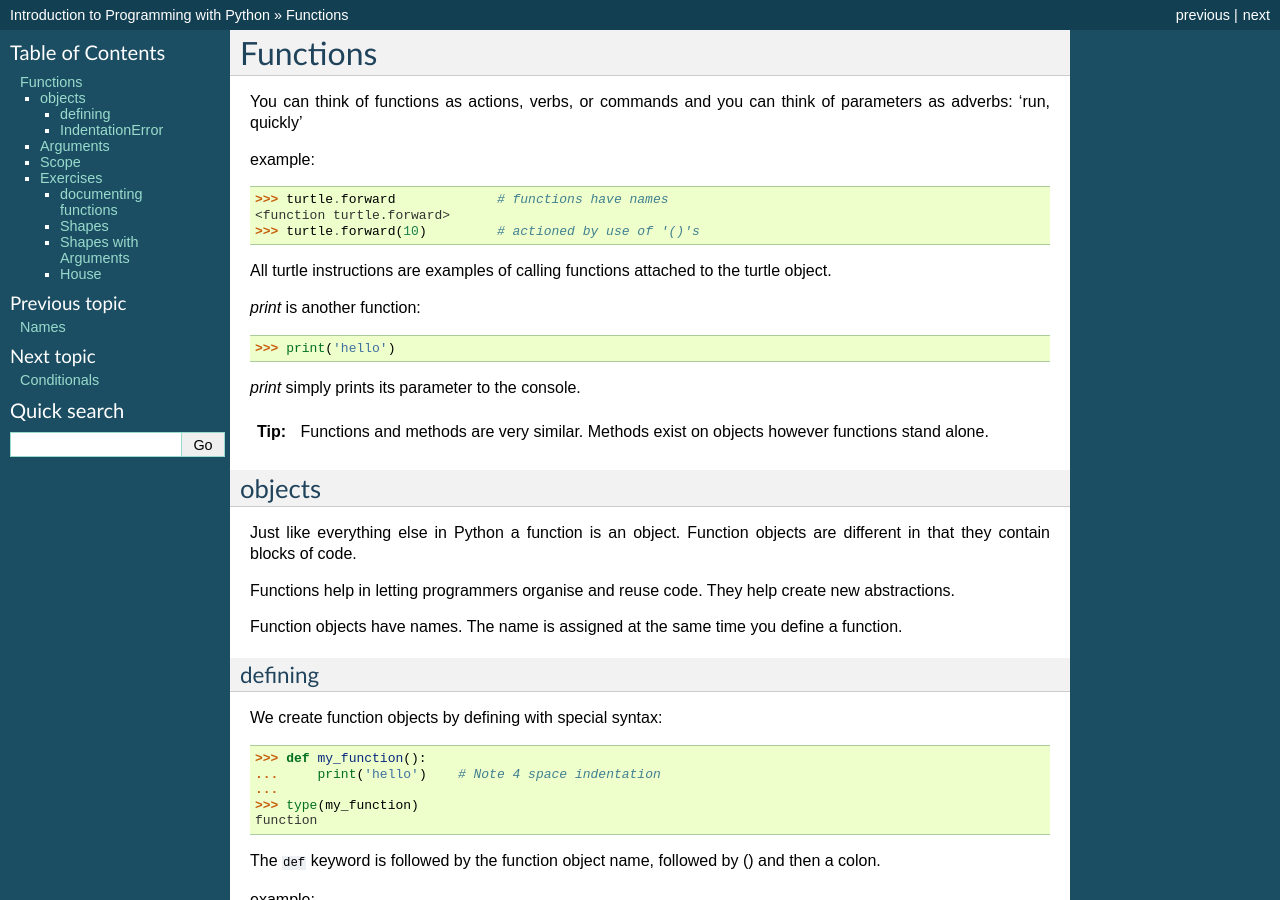
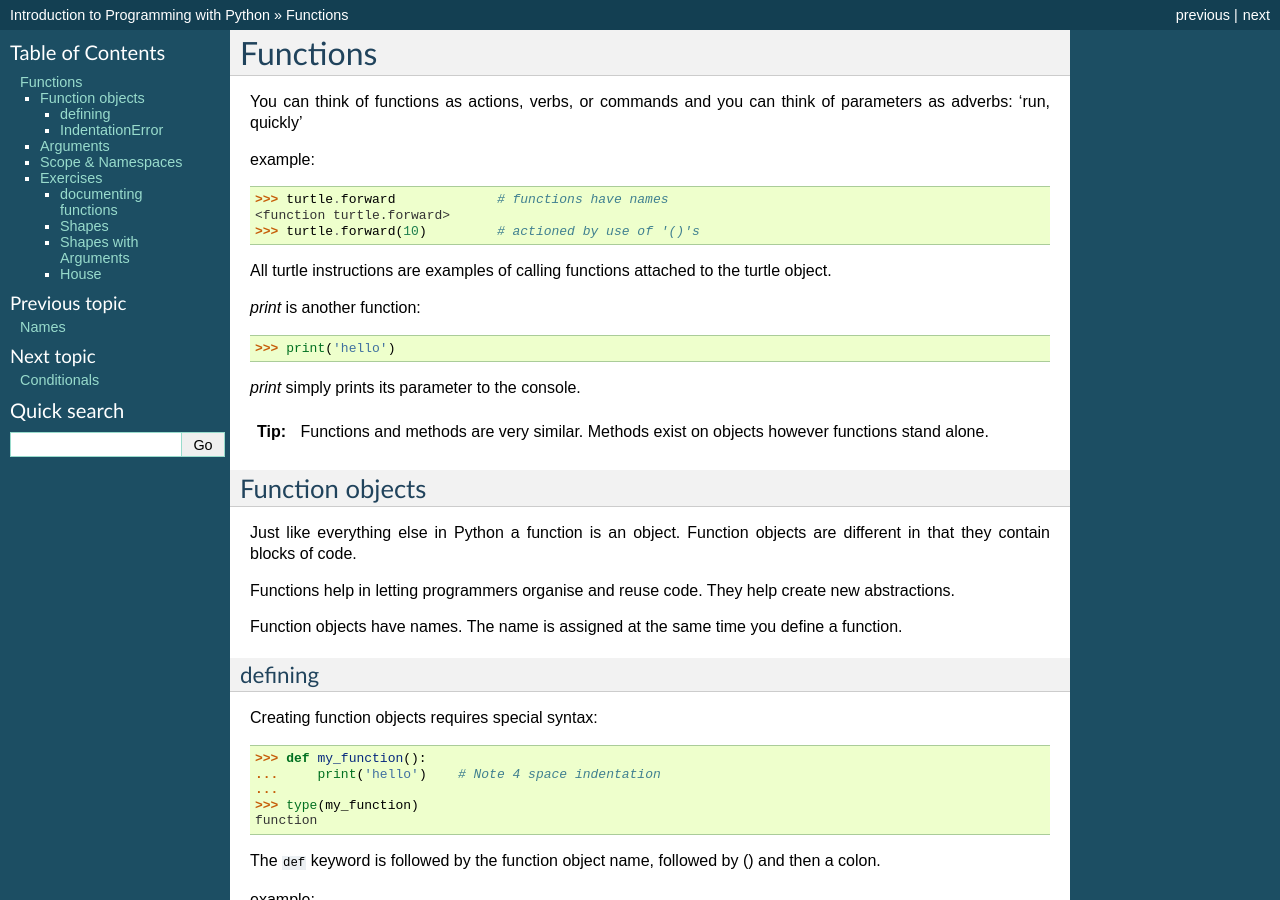
Before and after one commit to gu-lseg/intro-to-programming, a Sphinx documentation site: the page built from source/functions.rst, in a window 1280 px wide and 900 px high. Built offline with Sphinx 7.4.7, drawn with Linux system fonts in a browser that asks for light colours; pages that are not in the unit, such as notebooks, are missing from menus; some of the changed text lies outside the part shown.

Commit message:
minor edits

```diff
--- a/source/functions.rst
+++ b/source/functions.rst
@@ -23,8 +23,8 @@ All turtle instructions are examples of calling functions attached to the turtle
     Functions and methods are very similar. Methods exist on objects however functions stand alone.
 
 
-objects
-=======
+Function objects
+================
 
 Just like everything else in Python a function is an object. Function objects are different in that they contain blocks of code.
 
@@ -35,7 +35,7 @@ Function objects have names. The name is assigned at the same time you define a
 defining
 --------
 
-We create function objects by defining with special syntax::
+Creating function objects requires special syntax::
 
     >>> def my_function():
     ...     print('hello')    # Note 4 space indentation
@@ -113,8 +113,8 @@ Functions can have many arguments::
         turtle.left(angle)
         turtle.forward(length)
 
-Scope
-=====
+Scope & Namespaces
+==================
 
 We will use pythontutor to exercise visualising program execution.
 
```
